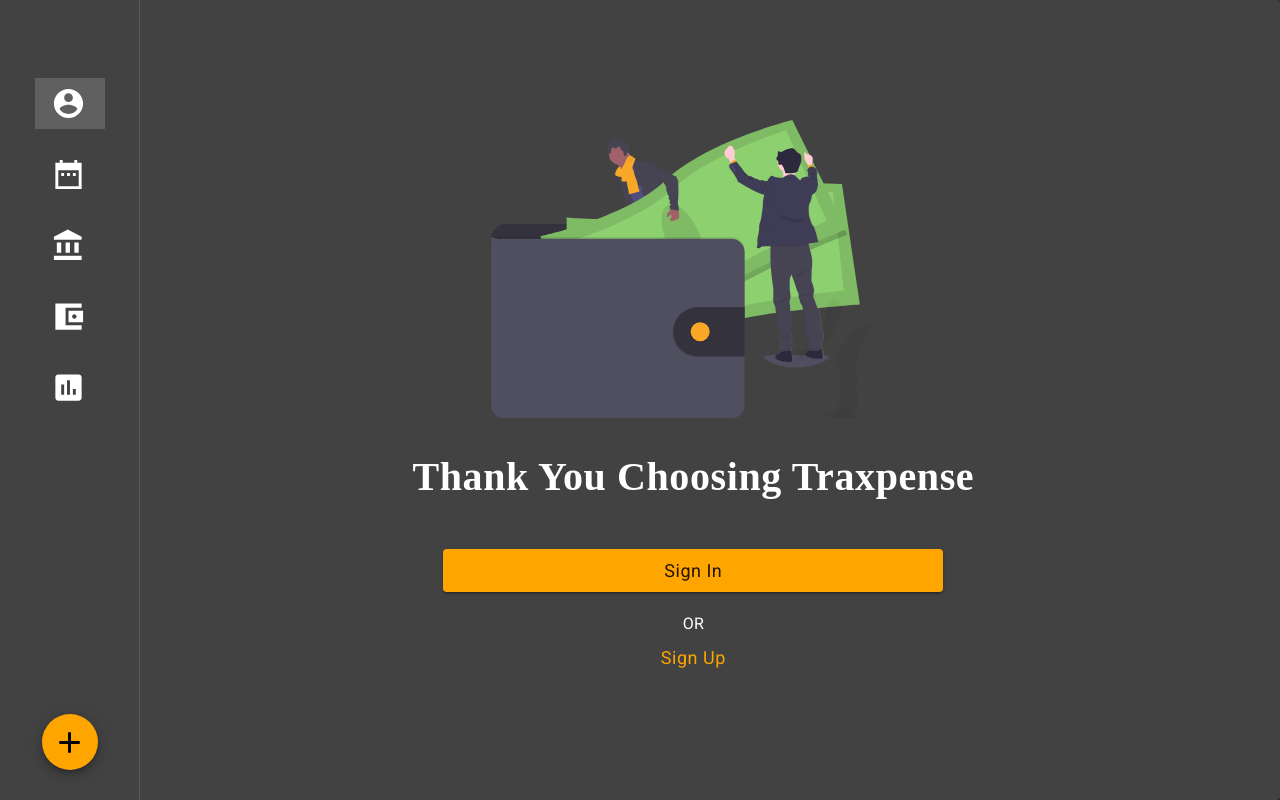
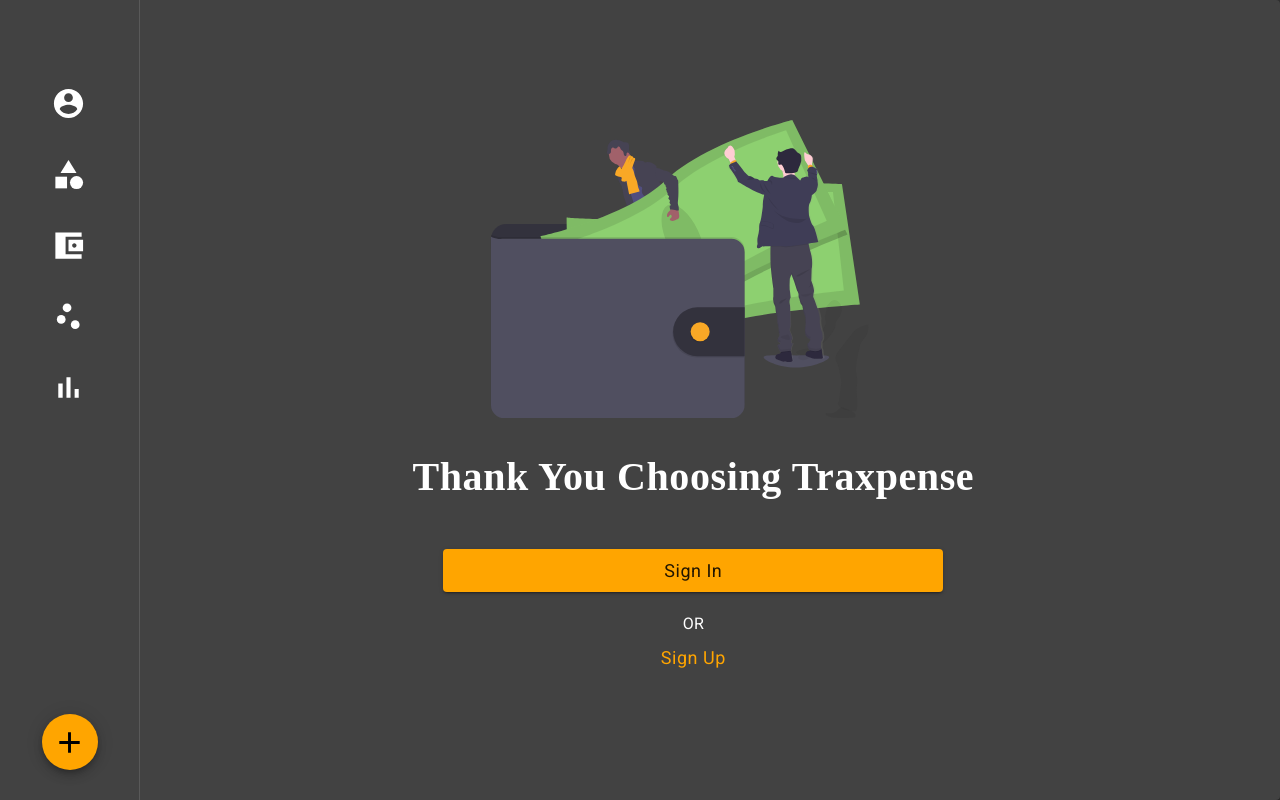
Before and after one commit to mycok/Traxpence-client, a React (Create React App) app: page / in a window 1280 px wide. Built offline with nearby package versions, Linux system fonts and the light colour scheme.

Commit message:
feat: link drawer icon to routes

```diff
--- a/src/Layout.tsx
+++ b/src/Layout.tsx
@@ -1,13 +1,13 @@
 import React from "react";
 import { BrowserRouter as Router, Link } from "react-router-dom";
 
-import { Grid, Drawer, Paper, List, ListItem, ListItemIcon, MenuItem, Grow, Popper, ClickAwayListener, Fab } from "@material-ui/core";
+import { Grid, Drawer, Paper, List, ListItem, ListItemIcon, Fab } from "@material-ui/core";
 import CssBaseline from "@material-ui/core/CssBaseline";
 import Account from "@material-ui/icons/AccountCircleSharp";
-import Date from "@material-ui/icons/DateRangeSharp";
-import AccBalance from "@material-ui/icons/AccountBalanceSharp";
 import AccBalanceWallet from "@material-ui/icons/AccountBalanceWalletSharp";
-import Assessment from "@material-ui/icons/Assessment";
+import ScatterPlot from "@material-ui/icons/ScatterPlotSharp";
+import BarChart from "@material-ui/icons/BarChartSharp";
+import Categories from "@material-ui/icons/CategorySharp";
 import Add from "@material-ui/icons/Add";
 import { makeStyles, createStyles } from "@material-ui/core/styles";
 
@@ -56,40 +56,31 @@
             '&:hover': {
                 backgroundColor: theme.palette.secondary.dark,
             },
+        },
+        link: {
+            textDecoration: "none"
         }
     })
 );
 
 type LayoutProps = {
     classes: any,
-    anchorEl: any,
     itemList: Array<any>,
     selected?: string,
-    handleClick(event: React.MouseEvent<HTMLElement, MouseEvent>): void | undefined,
-    handleClose: any
     selectionHandler: any
 }
 
 const iconList = [
-    { name: "Account", icon: <Account fontSize="large" /> },
-    { name: "Date", icon: <Date fontSize="large" /> },
-    { name: "Bank Balance", icon: <AccBalance fontSize="large" /> },
-    { name: "Wallet Balance", icon: <AccBalanceWallet fontSize="large" /> },
-    { name: "Assessment", icon: <Assessment fontSize="large" /> }
+    { name: "Account", to: "/profile", icon: <Account fontSize="large" /> },
+    { name: "Categories", to: "/exps-avg-by-category", icon: <Categories fontSize="large" /> },
+    { name: "Wallet Balance", to: "/expenses", icon: <AccBalanceWallet fontSize="large" /> },
+    { name: "ScatterPlot", to: "/scatter-graph-chart", icon: <ScatterPlot fontSize="large" /> },
+    { name: "BarChart", to: "/bar-graph-chart", icon: <BarChart fontSize="large" /> }
 ]
 
 function Layout() {
     const classes = useStyles();
-    const [anchorEl, setAnchorEl] = React.useState<null | HTMLElement>(null);
     const [selected, setSelected] = React.useState<string>("");
-
-    const handleClick = (event: React.MouseEvent<HTMLElement>) => {
-        setAnchorEl(event.currentTarget);
-    };
-
-    const handleClose = () => {
-        setAnchorEl(null);
-    };
 
     return (
         <Router>
@@ -104,13 +95,8 @@
                             itemList={iconList}
                             selected={selected}
                             classes={classes}
-                            handleClick={handleClick}
                             selectionHandler={setSelected}
                         />
-                        <UserMenu
-                            classes={classes}
-                            anchorEl={anchorEl}
-                            handleClose={handleClose} />
                         <AddButton classes={classes} />
                     </Drawer>
                 </Grid>
@@ -124,51 +110,29 @@
     );
 }
 
-function RenderList({ itemList, classes, selected, handleClick, selectionHandler }: Partial<LayoutProps>) {
+function RenderList({ itemList, classes, selected, selectionHandler }: Partial<LayoutProps>) {
     return (
         <List className={classes.drawerList}>
             {
                 itemList && itemList.map((icon) => {
                     return (
+                        <Link key={icon.name} to={icon.to}>
                             <ListItem
                                 className={classes.listItem}
                                 button
                                 key={icon.name}
                                 selected={selected === icon.name}
-                            autoFocus={icon.name === "Account"}
-                            onClick={icon.name === "Account" ? handleClick : () => selectionHandler(icon.name)}
+                                onClick={() => selectionHandler(icon.name)}
                             >
                                 <ListItemIcon>
                                     {icon.icon}
                                 </ListItemIcon>
                             </ListItem>
+                        </Link>
                     )
                 })
             }
         </List>
-    )
-}
-
-function UserMenu({ classes, anchorEl, handleClose }: Partial<LayoutProps>) {
-    return (
-        <Popper
-            className={classes.menu}
-            open={Boolean(anchorEl)}
-            anchorEl={anchorEl}
-            placement="right"
-            role={undefined}
-            transition
-        >
-            {({ TransitionProps }) => (
-                <Grow {...TransitionProps}>
-                    <ClickAwayListener onClickAway={handleClose}>
-                        <MenuItem selected onClick={handleClose}>
-                            Sign Out
-              </MenuItem>
-                    </ClickAwayListener>
-                </Grow>
-            )}
-        </Popper>
     )
 }
 
```
Lines whose indentation alone changed are shown as unchanged.
